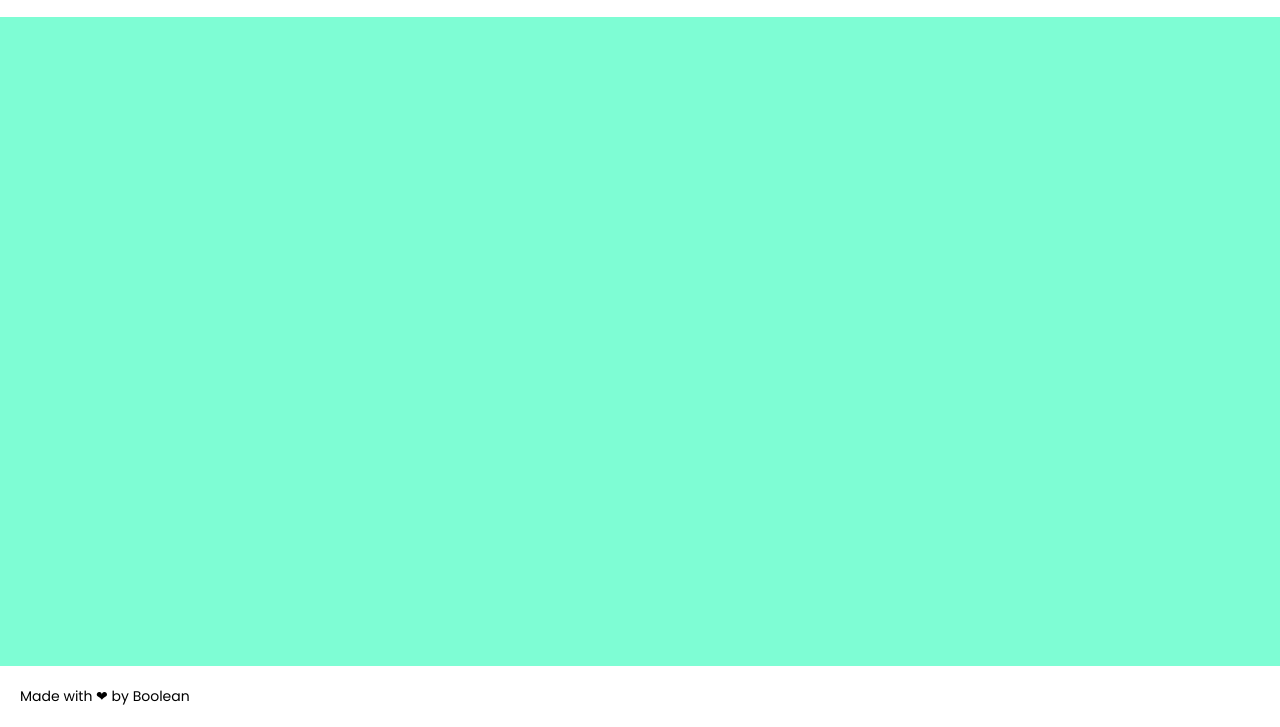
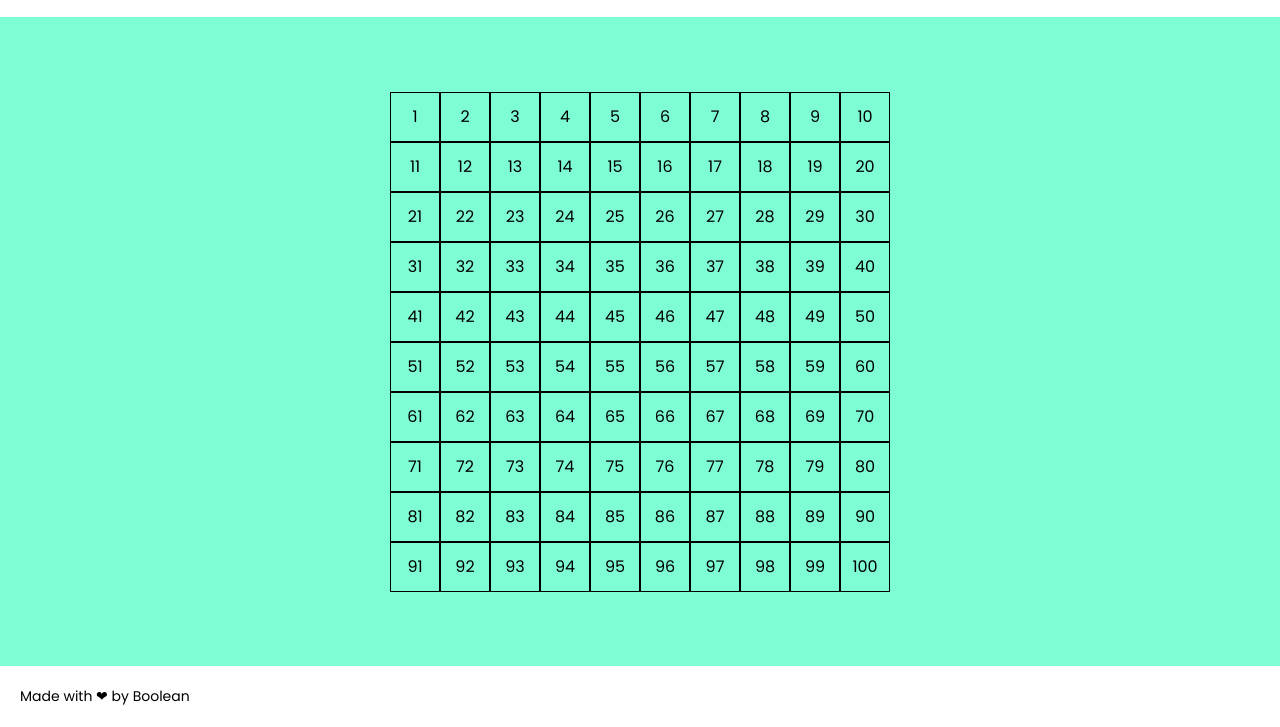
Before and after one commit to vitodursopettersson/js-campominato-grid, a plain HTML site: page index.html in a window 1280 px wide. Both pictures are taken after a click on the button "Play". Shown: the part 73-800 px from the top of the page. Drawn offline with Linux system fonts and the light colour scheme.

Commit message:
feat: create gameboard

```diff
--- a/css/style.css
+++ b/css/style.css
@@ -70,7 +70,7 @@ main {
     justify-content: center;
 }
 
-.game-board {
+.board-game {
     width: 500px;
     height: 500px;
     display: flex;
--- a/index.html
+++ b/index.html
@@ -37,7 +37,7 @@
 
     <!-- Main -->
     <main>
-        <div class="game-board">
+        <div class="board-game">
         </div>
     </main>
 
--- a/main.js
+++ b/main.js
@@ -19,9 +19,10 @@
 // Play Button
 const playButton = document.getElementById('play-button');
 playButton.addEventListener('click', function () {
-    let cellNumber = setDifficulty();
-    console.log(`genero griglia composta da: ${cellNumber} celle`)
+    // let cellNumber = setDifficulty();
+    // console.log(`genero griglia composta da: ${cellNumber} celle`);
 
+    createGameboard();
 });
 
 // Set Difficulty
@@ -39,3 +40,22 @@ function setDifficulty(cellNumber) {
     }
     return cellNumber
 }
+
+// Generazione di un elemento
+function createElementBoard(tag, className, content) {
+    const element = document.createElement(tag);
+    element.classList.add(className);
+    element.append(content);
+    return element
+}
+
+// Generazione GameBoard
+function createGameboard() {
+    const cellNumber = setDifficulty();
+    const boardGame = document.querySelector('.board-game');
+    for (let i = 1; i <= cellNumber; i++) {
+        console.log(`Creo cella numero ${i}`)
+        const elementBoard = createElementBoard('div', 'cell', i);
+        boardGame.append(elementBoard);
+    }
+}
```
